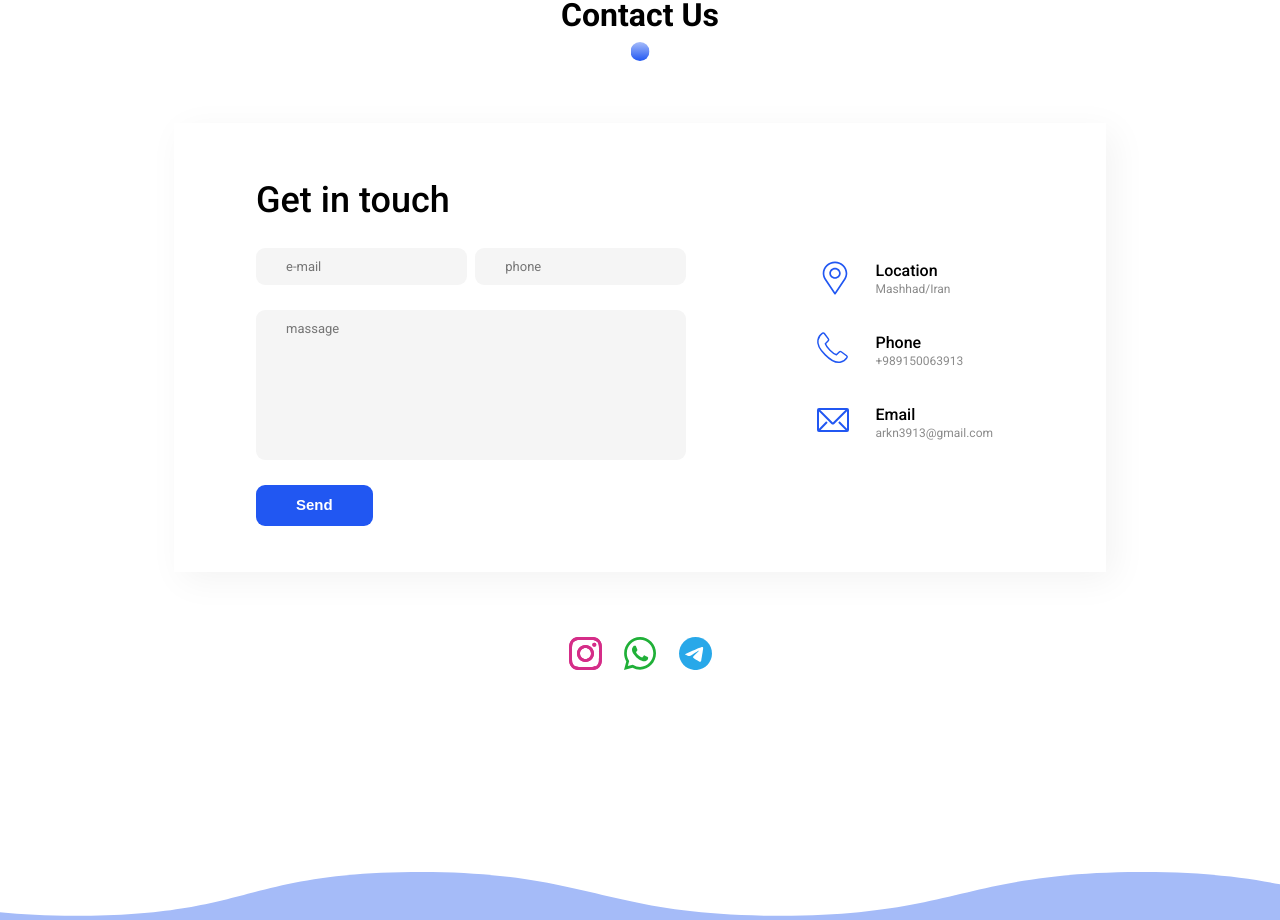
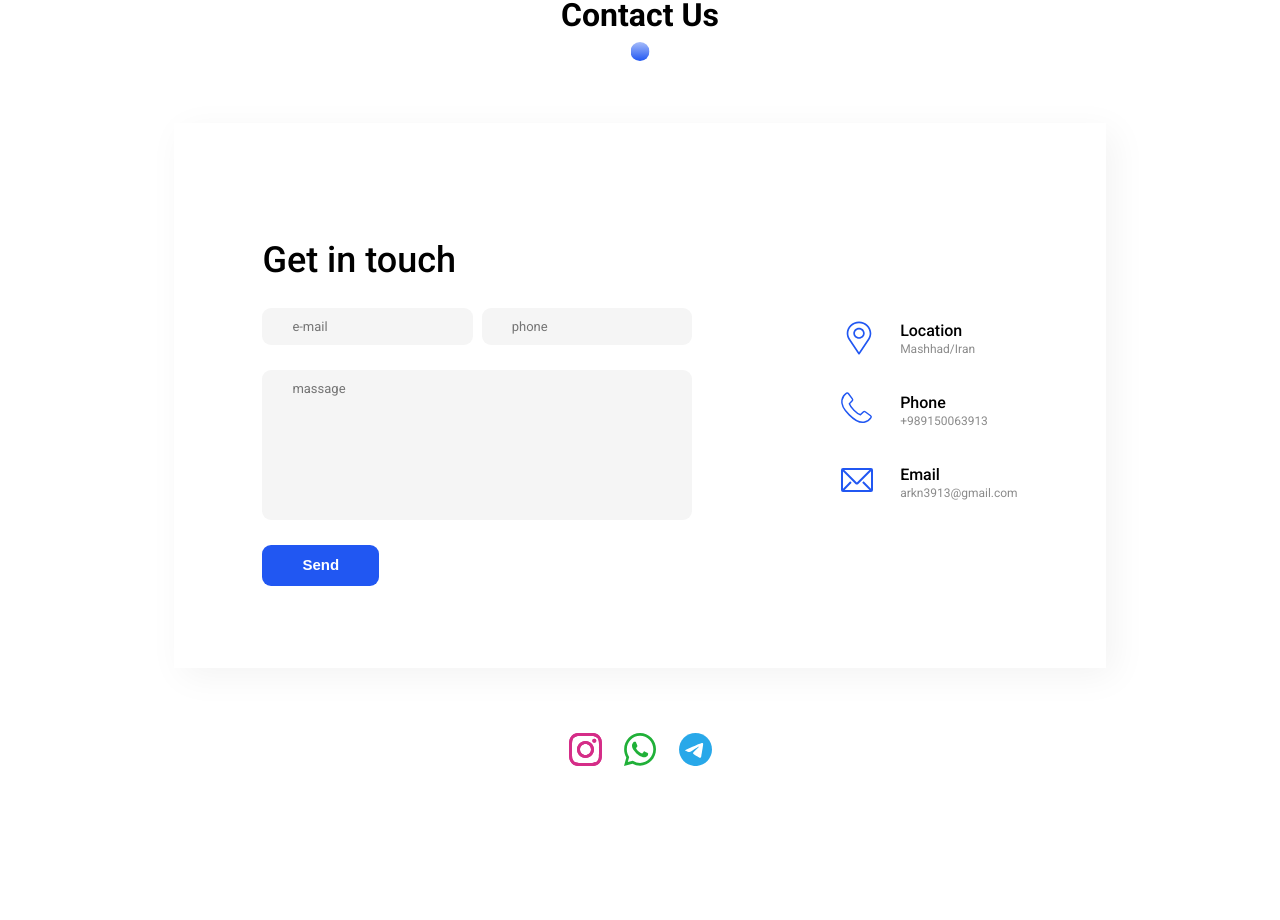
Before and after one commit to leonraz58/portfolio-styled2, a React app: page / in a window 1280 px wide. Shown: the part 4460-5380 px from the top of the page. Built offline with nearby package versions, Linux system fonts and the light colour scheme.

Commit message:
add adaptive to Contact

```diff
--- a/src/layout/sections/contact/Contact.tsx
+++ b/src/layout/sections/contact/Contact.tsx
@@ -12,7 +12,6 @@
             <Container>
                 <SectionTitle>Contact Us</SectionTitle>
                 <Box>
-                    <FlexWrapper justify={"space-between"} align={"center"}>
                     <FormWrapper>
                         <Title>Get in touch</Title>
                         <StyledForm>
@@ -22,7 +21,8 @@
                             <Button>Send</Button>
                         </StyledForm>
                     </FormWrapper>
-                        <FlexWrapper direction={"column"} justify={"flex-end"} gap={"30px"}>
+                    <InfoWrapper>
+                        <FlexWrapper direction={"column"} gap={"30px"}>
                         <FlexWrapper align={"center"} gap={"23px"}>
                             <LinkIcon href="#"
                                       iconId={"location"}
@@ -61,7 +61,7 @@
                             </FlexWrapper>
                         </FlexWrapper>
                         </FlexWrapper>
-                    </FlexWrapper>
+                    </InfoWrapper>
                 </Box>
                 <FlexWrapper justify={"center"} align={"center"} gap={"22px"}>
                     <LinkIcon href="#"
@@ -92,10 +92,23 @@
 
 const Box = styled.div`
     margin: 89px auto 65px;
-    padding: 53px 113px 46px 82px;
-    width: 932px;
+    //padding: 53px 113px 46px 82px;
+    padding: 113px 20px 82px;
+    max-width: 932px;
     box-shadow: 8px 8px 34px 0 rgba(0, 0, 0, 0.05);
     background-color: #fff;
+    display: flex;
+    justify-content: space-around;
+    align-items: center;
+    gap: 10px;
+
+    @media ${({theme}) => theme.media.tablet} {
+        flex-direction: column;
+        row-gap: 43px;
+        box-shadow: none;
+        padding: 0;
+        margin: 68px auto 43px;
+    }
 `
 
 const Title = styled.h3`
@@ -108,9 +121,11 @@
 
 const Field = styled.input`
     width: 100%;
+
     &[type] {
         max-width: 49%;
     }
+
     border-radius: 9px;
     border: none;
     background-color: #f5f5f5;
@@ -126,12 +141,31 @@
 const FormWrapper = styled.div`
     display: flex;
     flex-direction: column;
-    //flex-wrap: wrap;
     max-width: 430px;
 
     textarea {
         resize: none;
         height: 150px;
+    }
+
+    @media ${({theme}) => theme.media.tablet} {
+        box-shadow: 8px 8px 34px 0 rgba(0, 0, 0, 0.05);
+        padding: 53px 82px 46px;
+        max-width: 593px;
+    }
+`
+
+const InfoWrapper = styled.div`
+    display: flex;
+    //flex-direction: column;
+    justify-content: center;
+    align-items: center;
+    //gap: 30px;
+    @media ${({theme}) => theme.media.tablet} {
+        box-shadow: 8px 8px 34px 0 rgba(0, 0, 0, 0.05);
+        padding: 60px 107px 89px;
+        max-width: 593px;
+        width: 100%;
     }
 `
 
@@ -140,6 +174,7 @@
     flex-wrap: wrap;
     justify-content: space-between;
     row-gap: 25px;
+
     ${Button} {
         border-radius: 9px;
         padding: 10px 40px;
@@ -148,7 +183,7 @@
     }
 `
 
-const Text1 = styled.h4 `
+const Text1 = styled.h4`
     font-weight: 500;
     font-size: 16px;
     line-height: 136%;
@@ -156,7 +191,7 @@
     color: #000;
 `
 
-const Text2 = styled.h5 `
+const Text2 = styled.h5`
     font-weight: 400;
     font-size: 12px;
     line-height: 136%;
```
Lines whose indentation alone changed are shown as unchanged.
